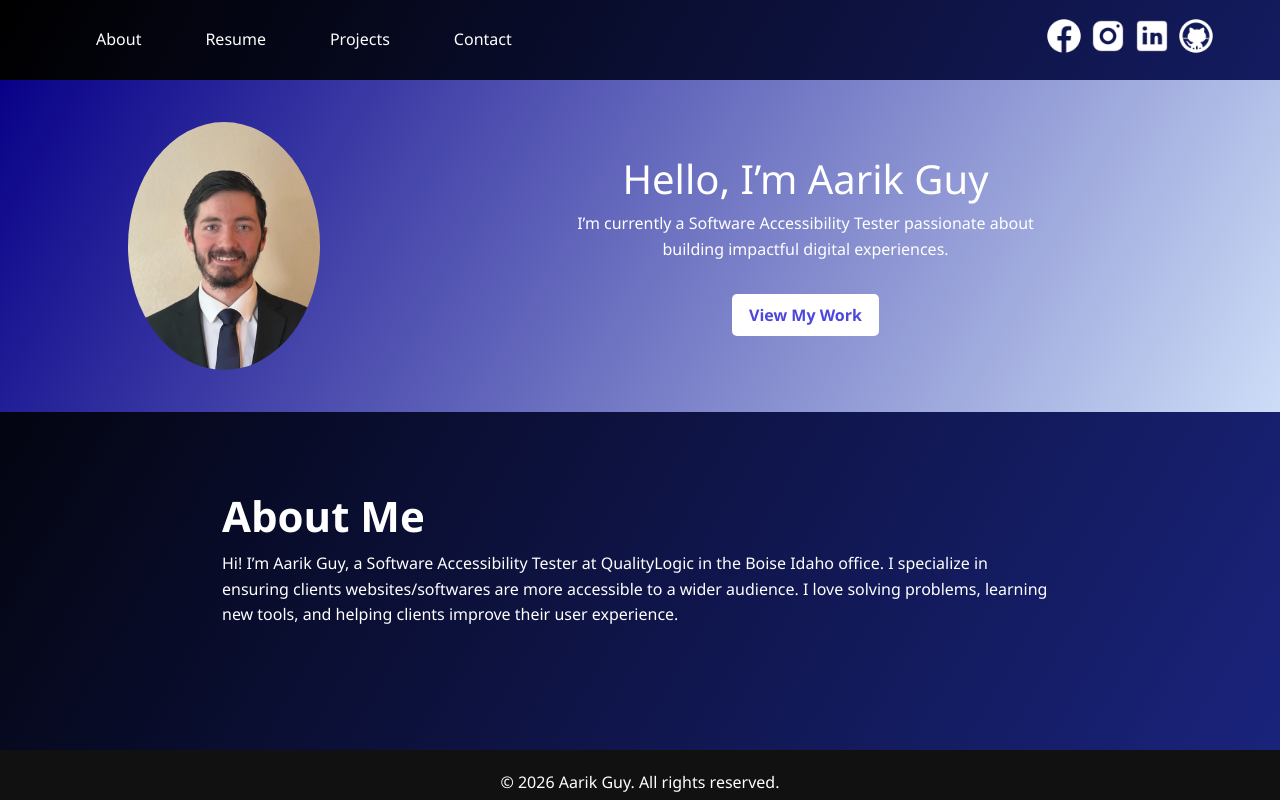
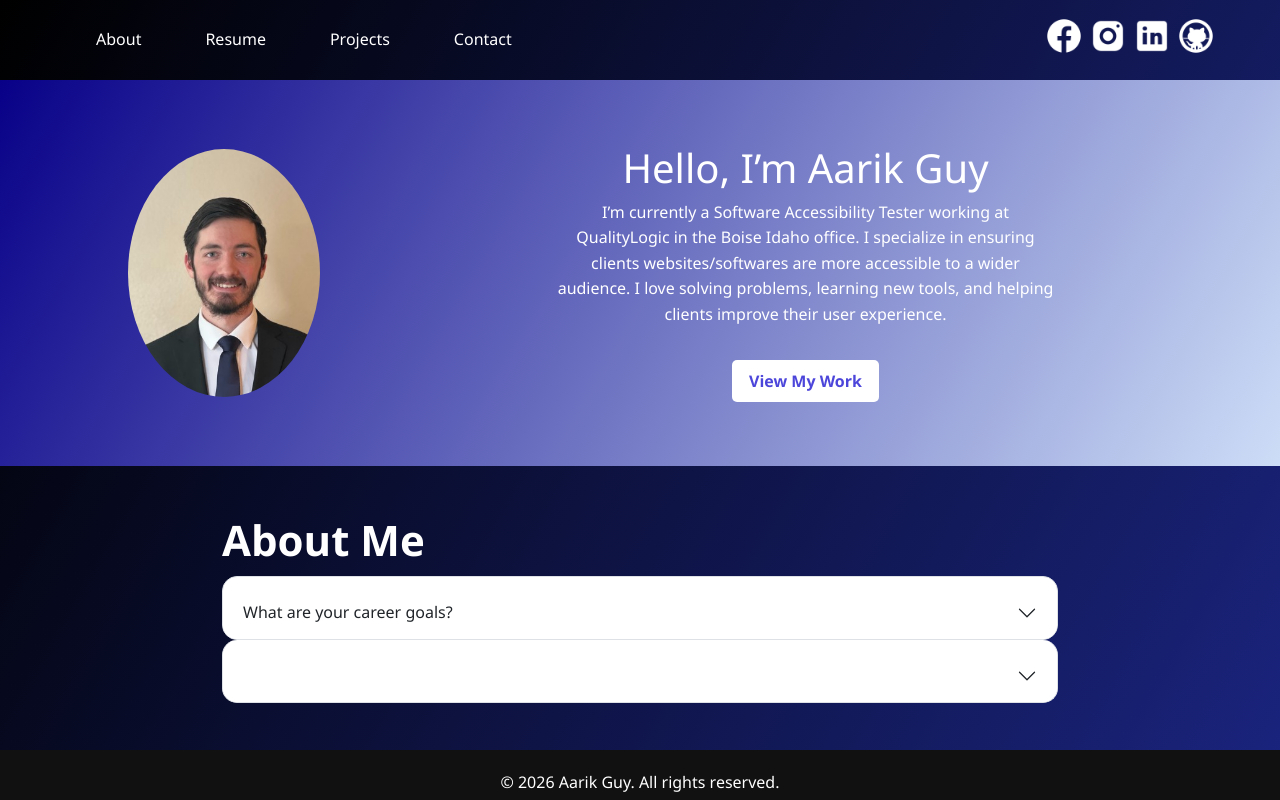
Before and after one commit to AarikGuy/Portfolio, a React (Vite) app in the folder frontend/: page / in a window 1280 px wide. Built offline with nearby package versions, Linux system fonts and the light colour scheme.

Commit message:
Implementing accordion widget for faq

```diff
--- a/frontend/src/App.css
+++ b/frontend/src/App.css
@@ -322,3 +322,16 @@ footer p{
 .carousel-indicators{
     bottom:  -30px;
 }
+
+#about{
+    width: 100%;
+}
+
+.accordion-item{
+    /* background-color: rgb(185, 185, 185); */
+}
+
+.my-accordion .accordion-item {
+  border-radius: 15px;
+  overflow: hidden;
+}
--- a/frontend/src/components/About.jsx
+++ b/frontend/src/components/About.jsx
@@ -1,14 +1,54 @@
 function About(){
-    return(
+
+    const FAQs = [
+        {
+            question: "What are your career goals?",
+            answer: "I plan to get hired as a Software Engineer working in web development with a specialty in accessibility. I enjoy building websites and applications"
+        },
+        {
+            question: "",
+            answer: ""
+        }
+    ];
+
+    return (
     <section id="about">
-        <h2>About Me</h2>
-        <p>
-            Hi! I’m Aarik Guy, a Software Accessibility Tester at QualityLogic in the Boise Idaho office. I specialize in
-            ensuring clients websites/softwares are more accessible to a wider audience. I love solving problems, learning new tools,
-            and helping clients improve their user experience.
-        </p>
+      <h2>About Me</h2>
+
+      <div className="accordion my-accordion" id="accordionFlushExample">
+        {FAQs.map((faq, index) => {
+          const headingId = `flush-heading${index}`;
+          const collapseId = `flush-collapse${index}`;
+
+          return (
+            <div className="accordion-item" key={index}>
+              <h2 className="accordion-header" id={headingId}>
+                <button
+                  className="accordion-button collapsed"
+                  type="button"
+                  data-bs-toggle="collapse"
+                  data-bs-target={`#${collapseId}`}
+                  aria-expanded="false"
+                  aria-controls={collapseId}
+                >
+                  {faq.question}
+                </button>
+              </h2>
+
+              <div
+                id={collapseId}
+                className="accordion-collapse collapse"
+                aria-labelledby={headingId}
+                data-bs-parent="#accordionFlushExample"
+              >
+                <div className="accordion-body">{faq.answer}</div>
+              </div>
+            </div>
+          );
+        })}
+      </div>
     </section>
-    );
+  );
 }
 
 export default About;
--- a/frontend/src/components/Hero.jsx
+++ b/frontend/src/components/Hero.jsx
@@ -14,8 +14,9 @@ function Hero() {
           </h1>
 
           <p>
-            I’m currently a Software Accessibility Tester passionate about
-            building impactful digital experiences.
+            I’m currently a Software Accessibility Tester working at QualityLogic in the Boise Idaho office.
+            I specialize in ensuring clients websites/softwares are more accessible to a wider audience. I love solving problems, learning new tools,
+            and helping clients improve their user experience.
           </p>
 
           <a href="/projects" className="btn">
```
